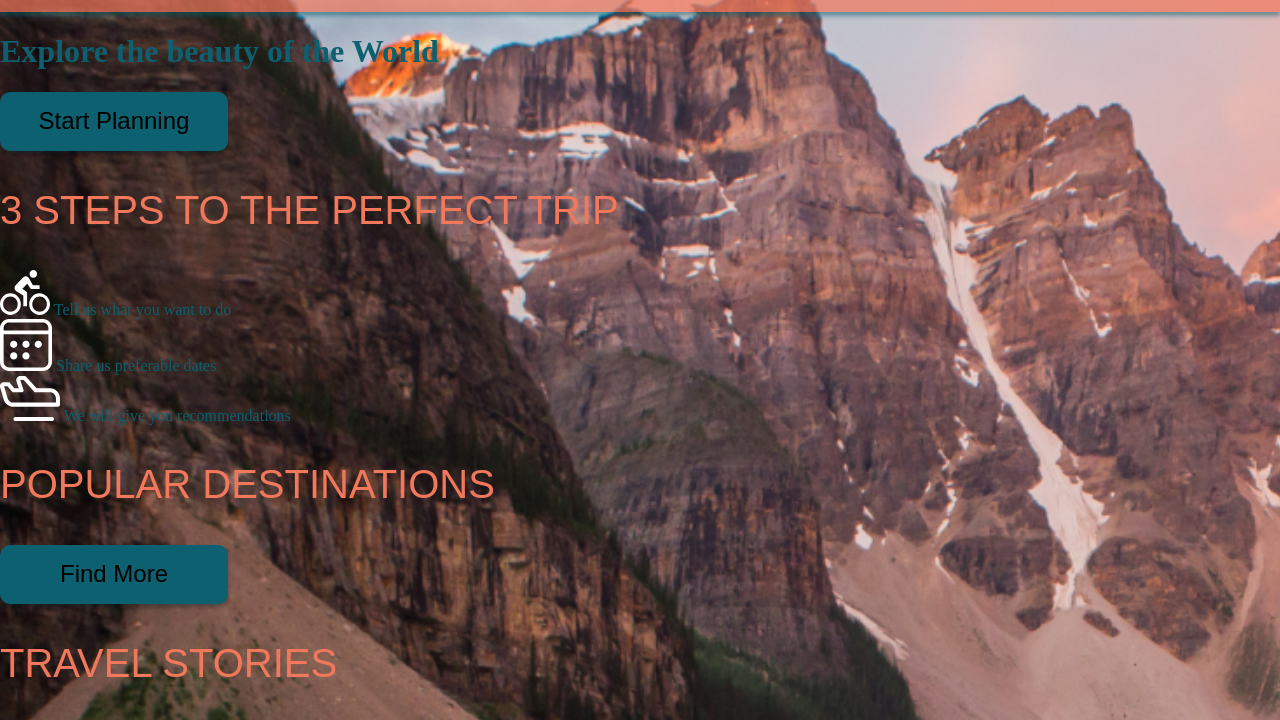
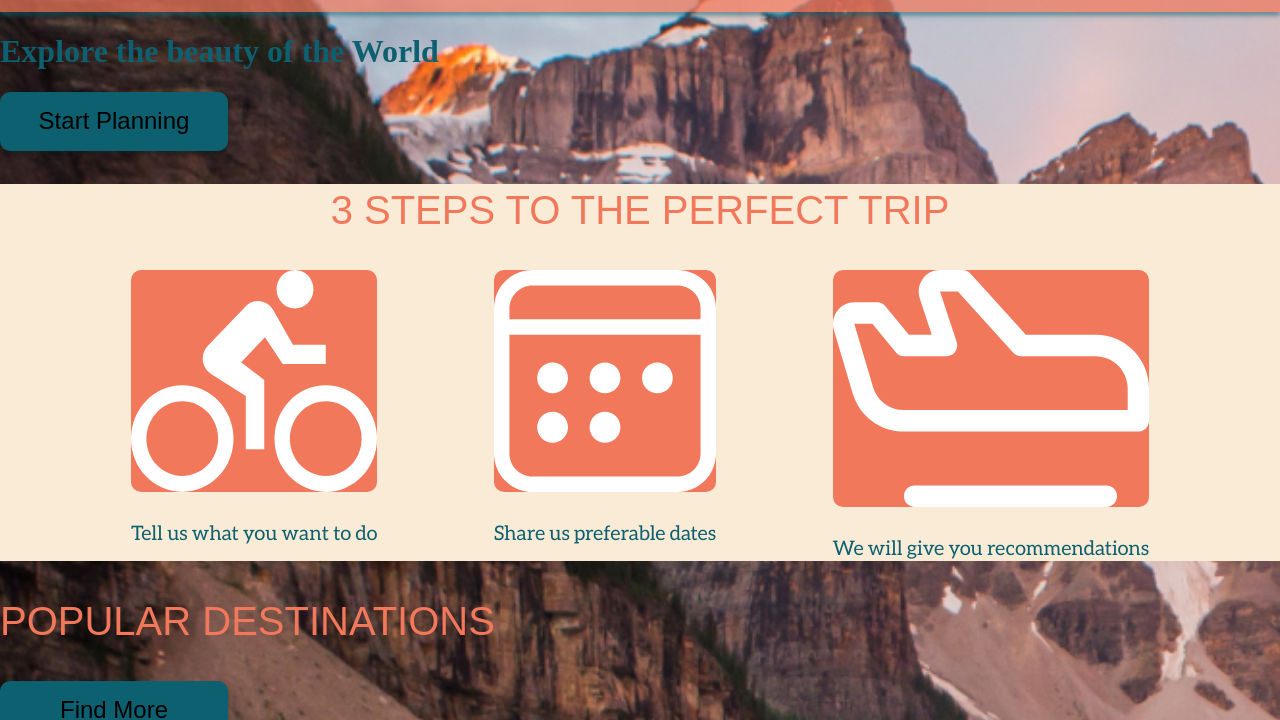
Before and after one commit to kotkma/travel, a plain HTML site: page travel/index.html in a window 1280 px wide. Shown: the part 78-798 px from the top of the page. Drawn offline with Linux system fonts and the light colour scheme; a web font is replaced by a local one.

Commit message:
feat: add steps markdown

```diff
--- a/travel/src/index.html
+++ b/travel/index.html
@@ -5,7 +5,8 @@
   <meta name="viewport"
         content="width=device-width, user-scalable=no, initial-scale=1.0, maximum-scale=1.0, minimum-scale=1.0">
   <meta http-equiv="X-UA-Compatible" content="ie=edge">
-  <link rel="stylesheet" href="./scss/index.css">
+  <link rel="stylesheet" href="src/scss/index.css">
+  <link rel="shortcut icon" href="./src/img/favicon.ico" type="image/x-icon">
   <title>Travel Portal</title>
 </head>
 <body>
@@ -32,18 +33,18 @@
     </section>
     <section class="steps">
       <h2 class="section__title steps__title">3 steps to the perfect trip</h2>
-      <div class="steps_wrapper">
-        <div class="steps__step">
-          <img src="./img/bike.svg" alt="">
-          <span>Tell us what you want to do</span>
+      <div class="steps__body">
+        <div class="steps__step step">
+          <img class="step__icon" src="src/img/bike.svg" alt="">
+          <span class="step__text">Tell us what you want to do</span>
         </div>
-        <div class="steps__step">
-          <img src="./img/calend.svg" alt="">
-          <span>Share us preferable dates</span>
+        <div class="steps__step step">
+          <img class="step__icon" src="src/img/calend.svg" alt="">
+          <span class="step__text">Share us preferable dates</span>
         </div>
-        <div class="steps__step">
-          <img src="./img/plane.svg" alt="">
-          <span>We will give you recommendations</span>
+        <div class="steps__step step">
+          <img class="step__icon" src="src/img/plane.svg" alt="">
+          <span class="step__text">We will give you recommendations</span>
         </div>
       </div>
     </section>
@@ -54,7 +55,7 @@
     <section class="stories">
       <h2 class="section__title">travel stories</h2>
       <article class="stories__card card">
-        <img src="./img/desktop/thai-lg.jpg" alt="" class="card__img">
+        <img src="src/img/desktop/thai-lg.jpg" alt="" class="card__img">
         <div class="card__body">
           <h3>10 Photos of Attractive Thailand</h3>
           <p></p>
--- /dev/null
+++ b/travel/index.js
@@ -0,0 +1 @@
+import './src/scss/index.scss'
--- a/travel/src/index.js
+++ /dev/null
@@ -1 +0,0 @@
-import './scss/index.scss'
--- a/travel/src/scss/main.scss
+++ b/travel/src/scss/main.scss
@@ -16,5 +16,28 @@ main {
 }
 
 .steps {
+  text-align: center;
+  background-color: antiquewhite;
+  padding: 0 131px;
+  &__body {
+    display: flex;
+    justify-content: space-between;
+  }
+}
 
+.step {
+  display: flex;
+  flex-direction: column;
+  justify-content: normal;
+  gap: 30px;
+  &__icon {
+    background: $accent;
+    border-radius: $radius;
+  }
+  &__text {
+    font-family: aleo-tr, sans-serif;
+    font-weight: 400;
+    font-size: 20px;
+    line-height: 24px;
+  }
 }
```
Also changed, not shown: travel/src/img/favicon.ico (renamed from travel/src/favicon.ico), travel/src/scss/index.css, 1 other file.
